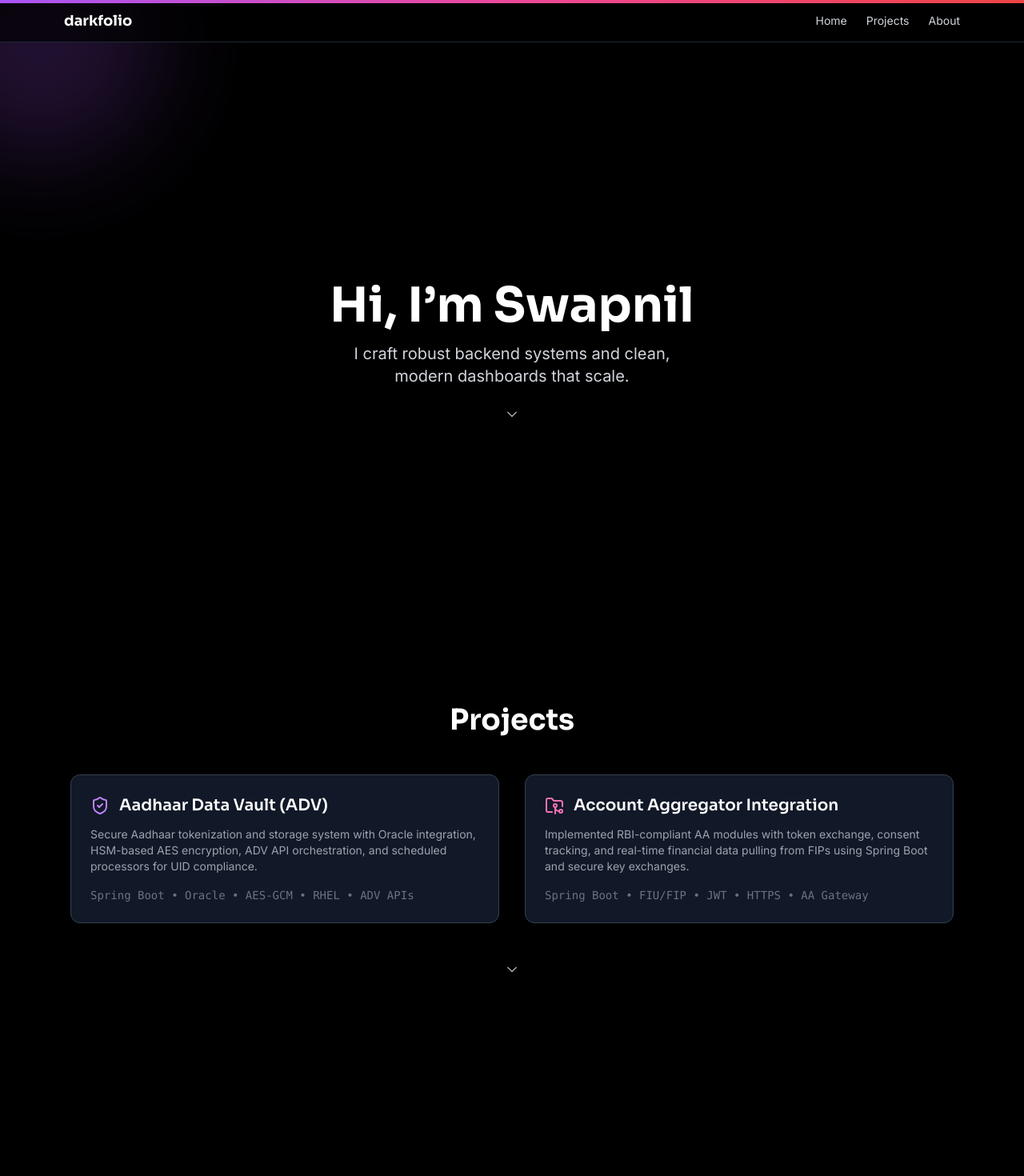
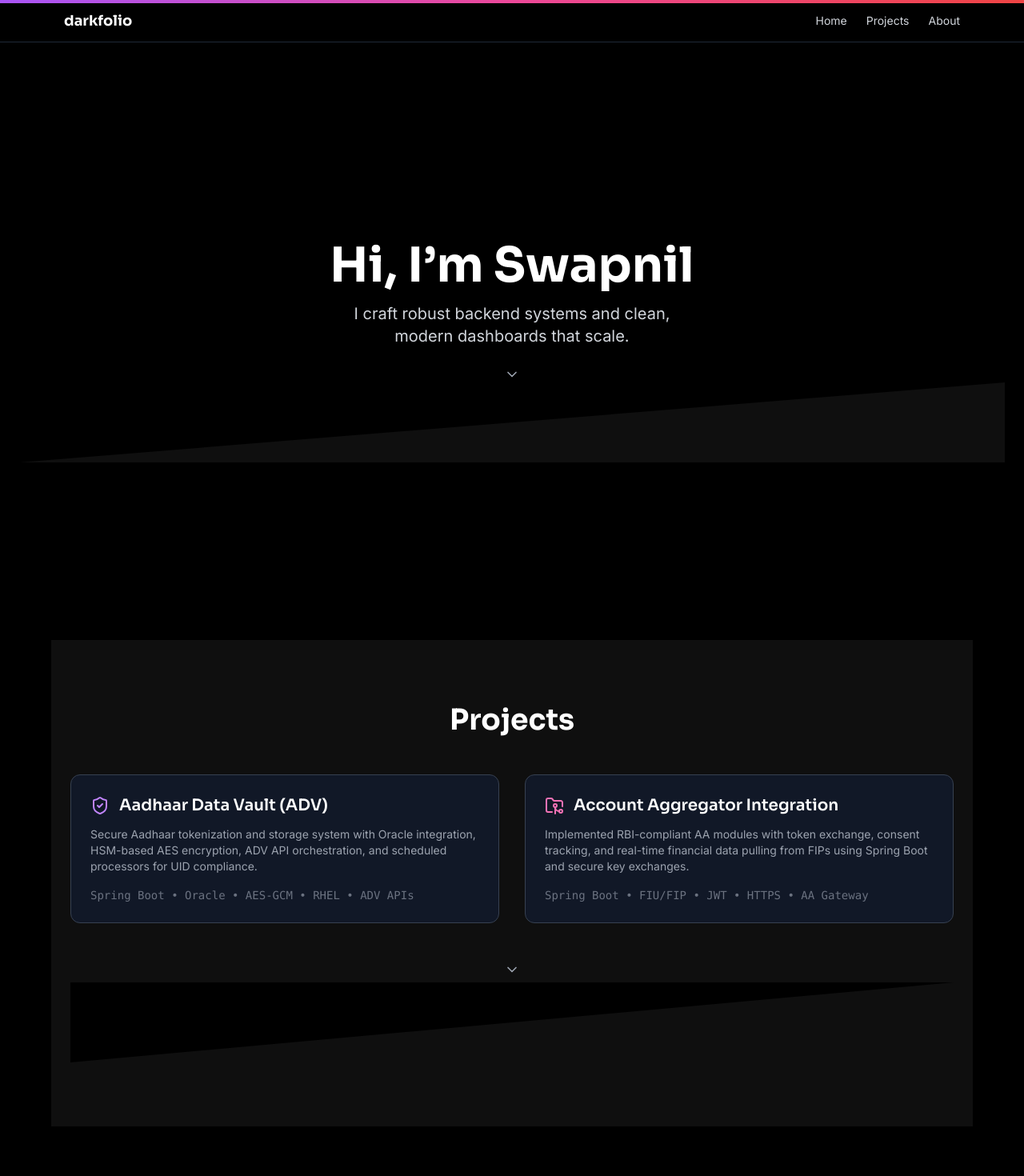
Before and after one commit to swapniljadav/darkfolio, a Next.js app: page / in a window 1280 px wide. Shown: the top 1470 px of the page at 80% size. Built offline with nearby package versions, Linux system fonts and the light colour scheme.

Commit message:
Polished SVG Section Dividers

```diff
--- a/src/app/page.tsx
+++ b/src/app/page.tsx
@@ -21,7 +21,7 @@ export default function Home() {
 
       <div className="relative z-10">
         {/* HERO SECTION */}
-        <section id="hero" className="pt-20 h-screen w-full flex flex-col justify-center items-center text-center px-6">
+        <section id="hero" className="pt-20 h-screen w-full flex flex-col justify-center items-center text-center px-6 bg-black">
           <FadeInWhenVisible>
             <h1 className="text-4xl sm:text-5xl md:text-6xl font-sora font-bold leading-tight">
               Hi, I’m Swapnil
@@ -29,7 +29,7 @@ export default function Home() {
           </FadeInWhenVisible>
 
           <FadeInWhenVisible>
-          <p className="text-base sm:text-lg md:text-xl text-gray-300 font-inter mt-4 mb-6 max-w-md">
+            <p className="text-base sm:text-lg md:text-xl text-gray-300 font-inter mt-4 mb-6 max-w-md">
               I craft robust backend systems and clean, modern dashboards that scale.
             </p>
           </FadeInWhenVisible>
@@ -37,18 +37,29 @@ export default function Home() {
           <FadeInWhenVisible>
             <a
               href="#projects"
-              className="mt-20 text-gray-400 hover:text-white transition cursor-pointer"
+              className="mt-12 text-gray-400 hover:text-white transition cursor-pointer"
               aria-label="Scroll to Projects"
             >
               <ChevronDown className="w-5 h-5" />
             </a>
           </FadeInWhenVisible>
+
+          {/* Diagonal Divider - Hero to Projects */}
+          <div className="w-full h-[100px] bg-transparent overflow-hidden">
+            <svg
+              viewBox="0 0 100 100"
+              preserveAspectRatio="none"
+              className="w-full h-full"
+            >
+              <polygon fill="#0f0f0f" points="0,100 100,0 100,100" />
+            </svg>
+          </div>
         </section>
 
         {/* PROJECTS SECTION */}
         <section
           id="projects"
-          className="w-full max-w-6xl mx-auto px-6 py-20 text-center"
+          className="w-full max-w-6xl mx-auto px-6 py-20 text-center bg-[#0f0f0f]"
         >
           <FadeInWhenVisible>
             <h2 className="text-3xl sm:text-4xl font-sora font-bold mb-12">
@@ -106,12 +117,23 @@ export default function Home() {
               <ChevronDown className="w-5 h-5" />
             </a>
           </FadeInWhenVisible>
+
+          {/* Diagonal Divider - Projects to About (inverted) */}
+          <div className="w-full h-[100px] bg-transparent overflow-hidden rotate-180">
+            <svg
+              viewBox="0 0 100 100"
+              preserveAspectRatio="none"
+              className="w-full h-full"
+            >
+              <polygon fill="#000000" points="0,100 100,0 100,100" />
+            </svg>
+          </div>
         </section>
 
         {/* ABOUT SECTION */}
         <section
           id="about"
-          className="min-h-screen flex flex-col justify-center items-center text-center px-6"
+          className="min-h-screen flex flex-col justify-center items-center text-center px-6 bg-black"
         >
           <FadeInWhenVisible>
             <h2 className="text-2xl sm:text-3xl font-sora font-bold mb-4">
```
